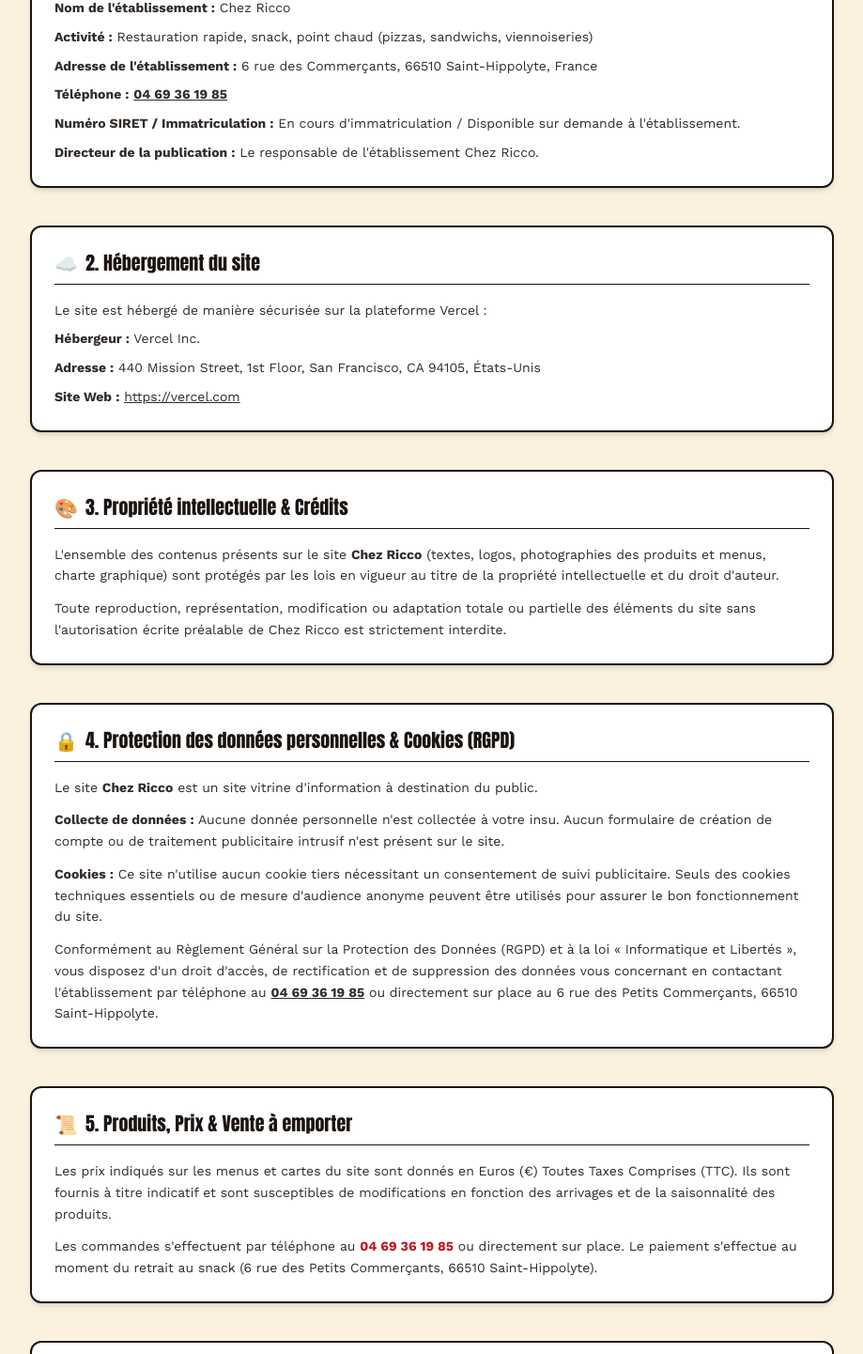
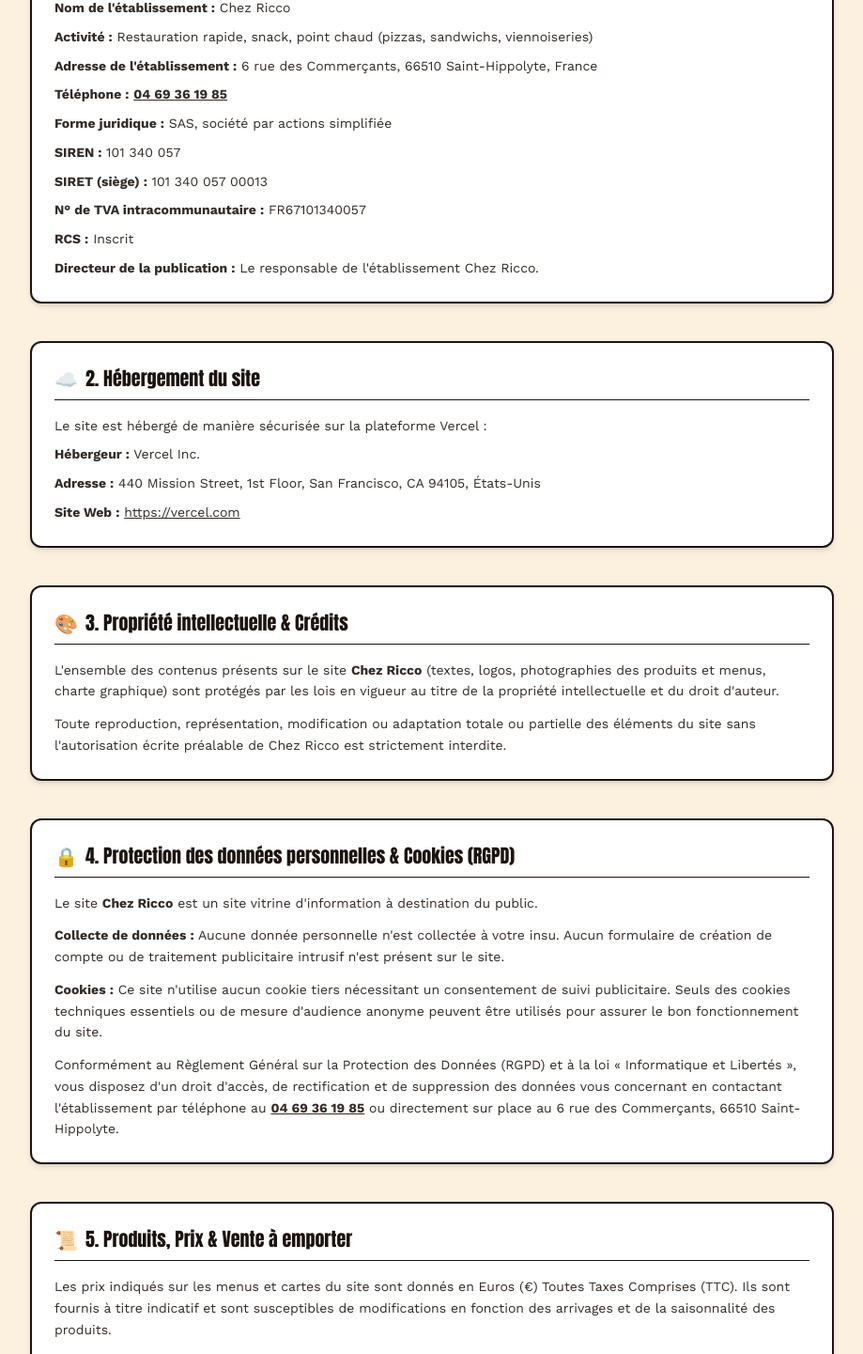
Before and after one commit to Sayzx/chezricco, a Next.js app: page /mentions-legales in a window 1280 px wide. Shown: the part 400-1841 px from the top of the page at 94% size, without its empty margins (180-1099 px from the left). Built offline with nearby package versions, Linux system fonts and the light colour scheme.

Commit message:
Add real legal info + Microsoft Clarity analytics
Fill mentions-légales with SIREN/SIRET/TVA/RCS, fix address typo
(Petits Commerçants -> Commerçants) in legal page and JSON-LD,
wire up Clarity tracking script.

```diff
--- a/src/app/layout.tsx
+++ b/src/app/layout.tsx
@@ -1,5 +1,6 @@
 import type { Metadata } from "next";
 import { Anton, Pacifico, Work_Sans } from "next/font/google";
+import Script from "next/script";
 import "./globals.css";
 
 const anton = Anton({
@@ -141,7 +142,7 @@
   ],
   address: {
     "@type": "PostalAddress",
-    streetAddress: "6 rue des Petits Commerçants",
+    streetAddress: "6 rue des Commerçants",
     addressLocality: "Saint-Hippolyte",
     postalCode: "66510",
     addressRegion: "Pyrénées-Orientales",
@@ -204,7 +205,16 @@
           dangerouslySetInnerHTML={{ __html: JSON.stringify(jsonLdData) }}
         />
       </head>
-      <body>{children}</body>
+      <body>
+        {children}
+        <Script id="clarity-analytics" strategy="afterInteractive">
+          {`(function(c,l,a,r,i,t,y){
+              c[a]=c[a]||function(){(c[a].q=c[a].q||[]).push(arguments)};
+              t=l.createElement(r);t.async=1;t.src="https://www.clarity.ms/tag/"+i;
+              y=l.getElementsByTagName(r)[0];y.parentNode.insertBefore(t,y);
+          })(window, document, "clarity", "script", "y1w84g7cx0");`}
+        </Script>
+      </body>
     </html>
   );
 }
--- a/src/app/mentions-legales/page.tsx
+++ b/src/app/mentions-legales/page.tsx
@@ -58,7 +58,19 @@
                 </a>
               </p>
               <p>
-                <strong>Numéro SIRET / Immatriculation :</strong> En cours d&apos;immatriculation / Disponible sur demande à l&apos;établissement.
+                <strong>Forme juridique :</strong> SAS, société par actions simplifiée
+              </p>
+              <p>
+                <strong>SIREN :</strong> 101 340 057
+              </p>
+              <p>
+                <strong>SIRET (siège) :</strong> 101 340 057 00013
+              </p>
+              <p>
+                <strong>N° de TVA intracommunautaire :</strong> FR67101340057
+              </p>
+              <p>
+                <strong>RCS :</strong> Inscrit
               </p>
               <p>
                 <strong>Directeur de la publication :</strong> Le responsable de l&apos;établissement Chez Ricco.
@@ -128,7 +140,7 @@
                 <a href="tel:0469361985" className="font-bold underline hover:text-red">
                   04 69 36 19 85
                 </a>{" "}
-                ou directement sur place au 6 rue des Petits Commerçants, 66510 Saint-Hippolyte.
+                ou directement sur place au 6 rue des Commerçants, 66510 Saint-Hippolyte.
               </p>
             </div>
           </section>
@@ -144,7 +156,7 @@
               </p>
               <p>
                 Les commandes s&apos;effectuent par téléphone au{" "}
-                <strong className="text-red">04 69 36 19 85</strong> ou directement sur place. Le paiement s&apos;effectue au moment du retrait au snack (6 rue des Petits Commerçants, 66510 Saint-Hippolyte).
+                <strong className="text-red">04 69 36 19 85</strong> ou directement sur place. Le paiement s&apos;effectue au moment du retrait au snack (6 rue des Commerçants, 66510 Saint-Hippolyte).
               </p>
             </div>
           </section>
```
